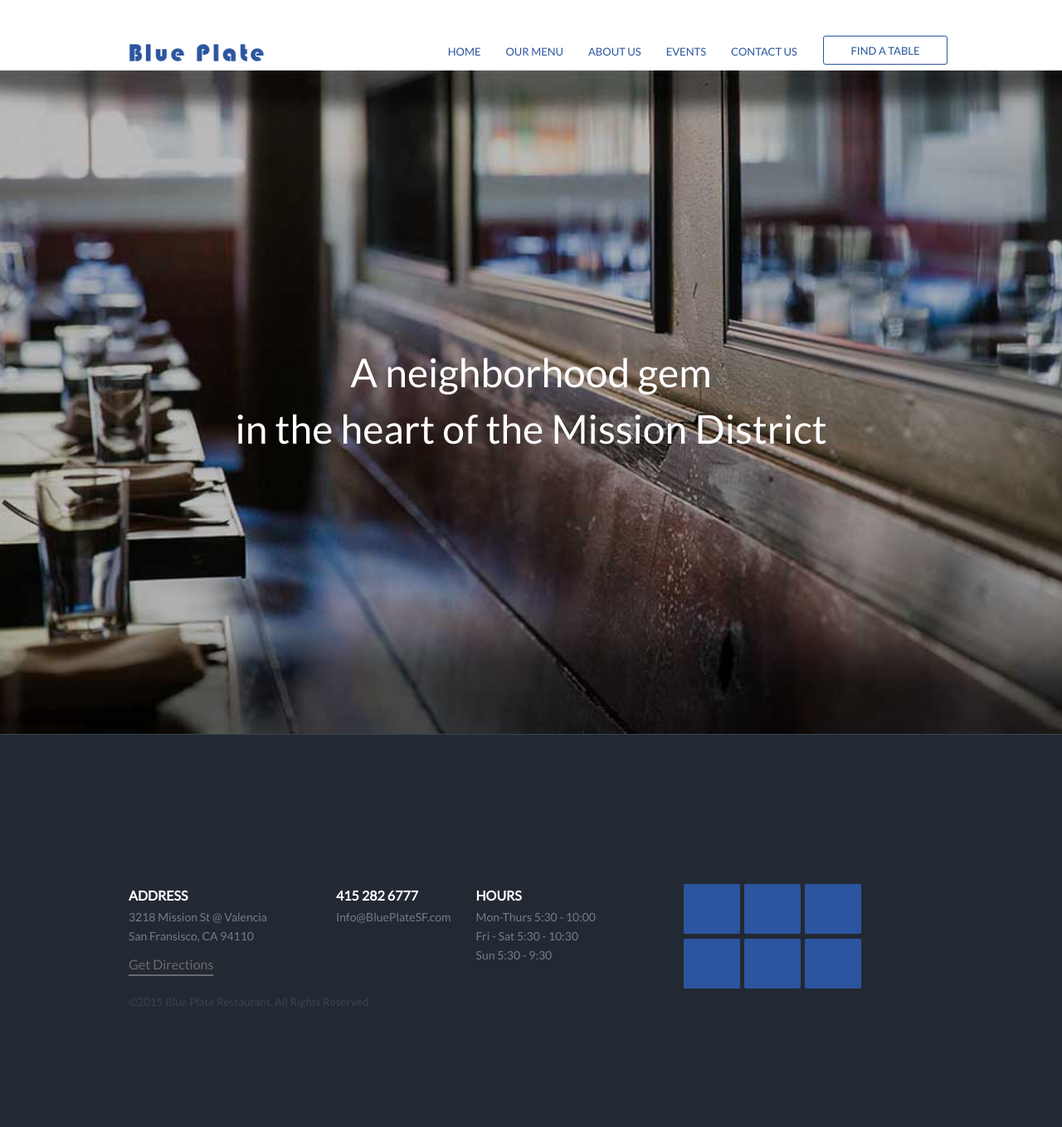
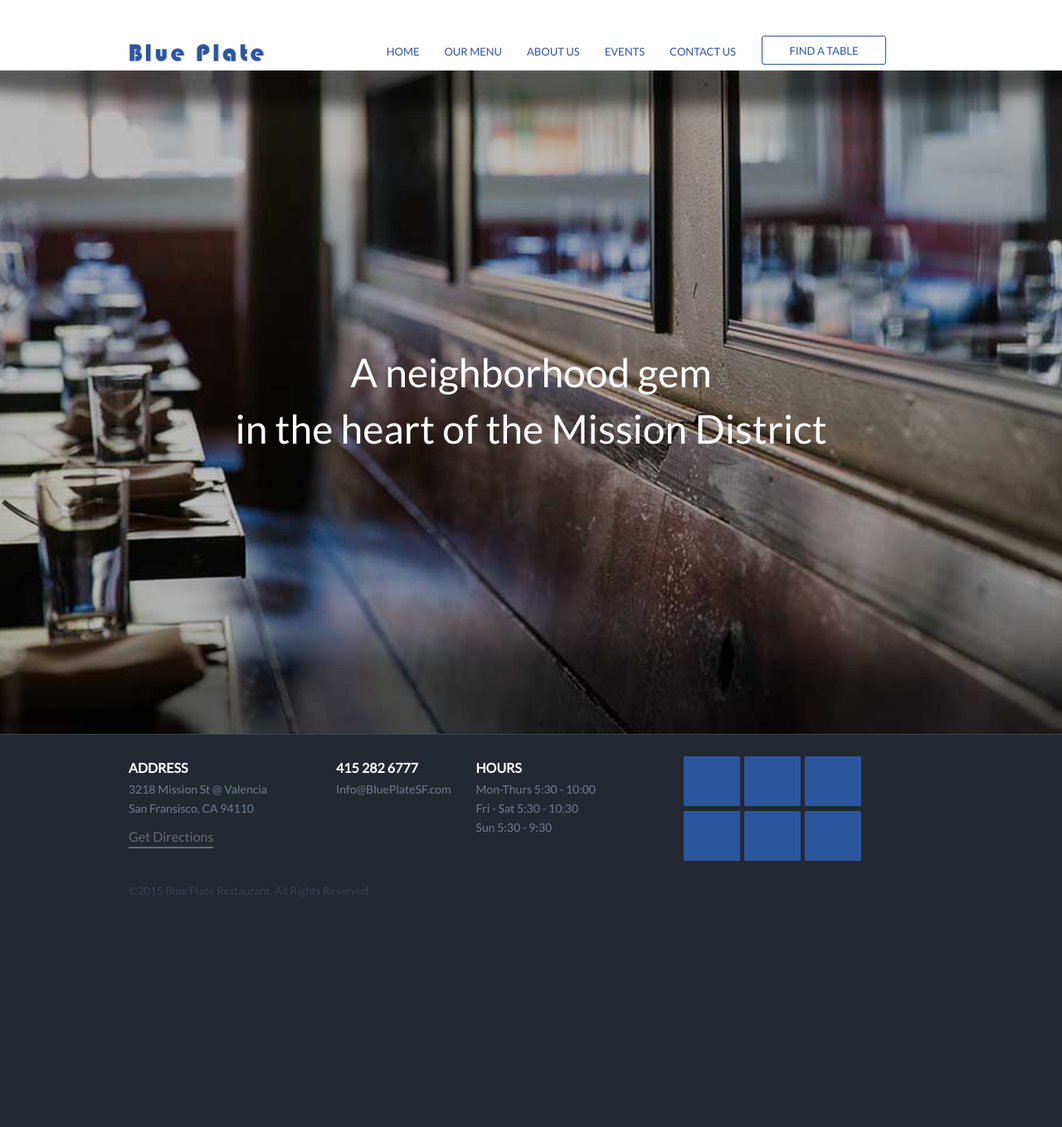
Before and after one commit to thejasonlewis/blue, a PHP site: page /main.html in a window 1280 px wide. Shown: the whole page at 83% size. Run offline with PHP 8.4, Linux system fonts and the light colour scheme; some libraries are stand-ins or nearby versions.

Commit message:
navigation fixes

```diff
--- a/css/_footer.scss
+++ b/css/_footer.scss
@@ -2,20 +2,23 @@
   background-color: $bp-d-blue;
   border-top: 1px solid $bp-navy;
   color: $bp-white;
-  display: table;
   height: 100%;
-  padding-top: 60px;
-  max-height: 474px;
+  max-height: 790px;
+  padding-top: 2%;
 
-  .footer-inner {
-    display: table-cell;
-    vertical-align: middle;
+  @include responsive('xs-landscape'){
+    max-height: 790px;
+  }
+  @include responsive('sm'){
+    max-height: 790px;
+  }
+  @include responsive('md'){
+    max-height: 632px;
+  }
+  @include responsive('lg'){
+    max-height: 474px;
+  }
 
-    .vertical {
-      margin: 0 auto;
-      max-width: 62.5rem;
-    }
-  }
   .columns {
     text-align: center;
 
@@ -37,34 +40,41 @@
     border-radius: 2px;
     float: left;
     height: 154px;
-    margin-bottom: 6px;
-    margin-top: 15px;
-    margin-right: 5px;
+    margin: 15px auto 6px auto;
     width: 170px;
 
     @include responsive('xs-landscape'){
       height: 150px;
       margin-top: 15px;
+      margin-left: auto;
+      margin-right: 6px;
       width: 170px;
     }
     @include responsive('sm'){
       margin-top: 0;
-      height: 60px;
-      width: 68px;
+      margin-left: auto;
+      margin-right: 6px;
+      height: 120px;
+      width: 120px;
+
     }
     @include responsive('md'){
       height: 60px;
       margin-top: 0;
+      margin-right: 5px;
       width: 68px;
     }
     @include responsive('lg'){
       height: 60px;
       margin-top: 0;
+      margin-right: 5px;
       width: 68px;
     }
   }
 
   .copyright {
+    margin-top: 2%;
+
     p {
       color: $bp-navy;
       font-size: 10pt;
--- a/css/_navigation.scss
+++ b/css/_navigation.scss
@@ -16,6 +16,12 @@
   @include responsive('lg') {
     padding-right: 72px;
 
+  }
+  .m-find-table {
+    margin-top: -16px;
+    position: absolute;
+    right: 46px;
+    top: 50%;
   }
 }
 
@@ -118,7 +124,6 @@
 }
 #find-a-table{
   padding-left: 16px;
-  margin-right: -74px;
 }
 #menu {
   padding-left: 0px;
--- a/css/main.css
+++ b/css/main.css
@@ -12,6 +12,12 @@
   .top-bar {
     padding-right: 72px;
   }
+}
+.top-bar .m-find-table {
+  margin-top: -16px;
+  position: absolute;
+  right: 46px;
+  top: 50%;
 }
 
 #reserve-a-table {
@@ -121,7 +127,6 @@
 
 #find-a-table {
   padding-left: 16px;
-  margin-right: -74px;
 }
 
 #menu {
@@ -231,18 +236,29 @@ h5 {
   background-color: #232932;
   border-top: 1px solid #3b4350;
   color: white;
-  display: table;
   height: 100%;
-  padding-top: 60px;
-  max-height: 474px;
+  max-height: 790px;
+  padding-top: 2%;
 }
-#footer .footer-inner {
-  display: table-cell;
-  vertical-align: middle;
+@media screen and (min-width: 480px) {
+  #footer {
+    max-height: 790px;
+  }
 }
-#footer .footer-inner .vertical {
-  margin: 0 auto;
-  max-width: 62.5rem;
+@media screen and (min-width: 768px) {
+  #footer {
+    max-height: 790px;
+  }
+}
+@media screen and (min-width: 992px) {
+  #footer {
+    max-height: 632px;
+  }
+}
+@media screen and (min-width: 1200px) {
+  #footer {
+    max-height: 474px;
+  }
 }
 #footer .columns {
   text-align: center;
@@ -272,29 +288,32 @@ h5 {
   border-radius: 2px;
   float: left;
   height: 154px;
-  margin-bottom: 6px;
-  margin-top: 15px;
-  margin-right: 5px;
+  margin: 15px auto 6px auto;
   width: 170px;
 }
 @media screen and (min-width: 480px) {
   #footer .square {
     height: 150px;
     margin-top: 15px;
+    margin-left: auto;
+    margin-right: 6px;
     width: 170px;
   }
 }
 @media screen and (min-width: 768px) {
   #footer .square {
     margin-top: 0;
-    height: 60px;
-    width: 68px;
+    margin-left: auto;
+    margin-right: 6px;
+    height: 120px;
+    width: 120px;
   }
 }
 @media screen and (min-width: 992px) {
   #footer .square {
     height: 60px;
     margin-top: 0;
+    margin-right: 5px;
     width: 68px;
   }
 }
@@ -302,8 +321,12 @@ h5 {
   #footer .square {
     height: 60px;
     margin-top: 0;
+    margin-right: 5px;
     width: 68px;
   }
+}
+#footer .copyright {
+  margin-top: 2%;
 }
 #footer .copyright p {
   color: #3b4350;
--- a/main.html
+++ b/main.html
@@ -79,21 +79,16 @@
             </h1>
           </li>
           <!-- Remove the class "menu-icon" to get rid of menu icon. Take out "Menu" to just have icon alone -->
+          <li class="m-find-table">
+            <a href="#" id="m-table-finder" class="button radius visible-for-small-down">FIND A TABLE</a>
+          </li>
+          <li class="toggle-topbar menu-icon">
 
-          <li class="toggle-topbar menu-icon">
-            <a href="#" id="m-table-finder" class="button radius visible-for-small-down">FIND A TABLE</a>
             <a href="#"><span></span></a>
           </li>
         </ul>
 
-        <section class="top-bar-section">
-          <!-- Right Nav Section -->
-          <ul id="find-a-table" class="right">
-            <li>
-              <a href="#" class="find-table button radius hidden-for-medium-down">FIND A TABLE</a>
-            </li>
-          </ul>
-
+        <section class="top-bar-section clearfix">
           <!-- Left Nav Section -->
           <ul id="menu" class="right">
             <li><a href="#">HOME</a></li>
@@ -101,6 +96,9 @@
             <li><a href="#">ABOUT US</a></li>
             <li><a href="#">EVENTS</a></li>
             <li><a href="#">CONTACT US</a></li>
+            <li id="find-a-table">
+              <a href="#" class="find-table button radius hidden-for-medium-down">FIND A TABLE</a>
+            </li>
           </ul>
         </section>
       </nav>
@@ -169,9 +167,8 @@
         <h2><span class="fa fa-phone"></span> 415 282 6777</h2>
       </div>
       <!-- footer-->
-      <div id="footer" class="small-12">
-        <div class="footer-inner">
-          <div class="vertical">
+      <div id="footer">
+        <div class="row">
           <div class="small-6 large-3 columns">
             <h4>ADDRESS</h4>
             <h5>3218 Mission St @ Valencia</h5>
@@ -189,23 +186,29 @@
             <h5>Sun       5:30 - 9:30</h5>
           </div>
           <div class="large-3 small-12 columns">
-              <div class="square large-3 small-4"></div>
-              <div class="square large-3 small-4"></div>
-              <div class="square large-3 small-4"></div>
-              <div class="square large-3 small-4"></div>
-              <div class="square large-3 small-4"></div>
-              <div class="square large-3 small-4"></div>
+            <div class="square large-3 medium-4 small-6">
+              <div class="square"></div>
+            </div>
+            <div class="square large-3 medium-4 small-6">
+              <div class="square"></div>
+            </div>
+            <div class="square large-3 medium-4 small-6">
+              <div class="square"></div>
+            </div>
+            <div class="square large-3 medium-4 small-6">
+              <div class="square"></div>
+            </div>
+            <div class="square large-3 medium-4 small-6">
+              <div class="square"></div>
+            </div>
+            <div class="square large-3 medium-4 small-6">
+              <div class="square"></div>
+            </div>
 
           </div>
           <div class="small-12 columns copyright">
             <p>©2015 Blue Plate Restaurant. All Rights Reserved.</p>
           </div>
-          </div>
-
-        </div>
-        <div class="row">
-
-
         </div>
       </div>
     </div>
```
Lines whose indentation alone changed are shown as unchanged.
